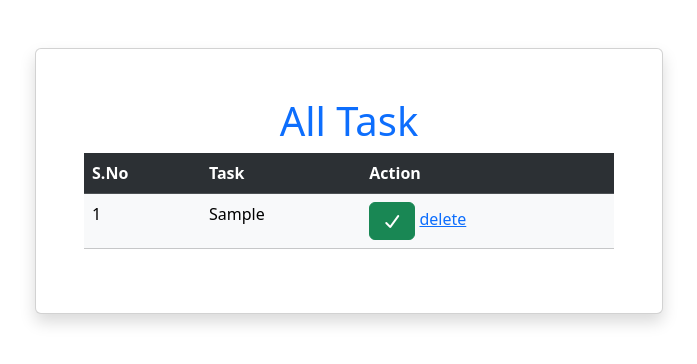
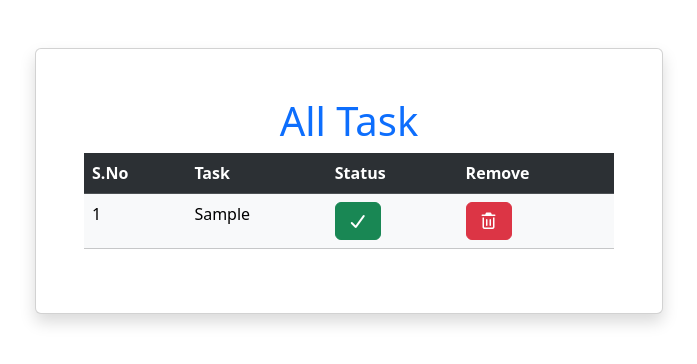
Before and after one commit to abhaysingh-coder/To-Do-List-Web-Application-Django, a Django app: page /alltask/ in a window 1280 px wide. Shown: the top 364 px of the page, without its empty margins (291-988 px from the left). Run offline with Django 5.2, Linux system fonts and the light colour scheme; tables that the repository leaves empty hold one stand-in row (values such as "Sample post"); some libraries are stand-ins or nearby versions.

Commit message:
Remove delete link from task buttons in all_task.html

```diff
--- a/myapp/templates/all_task.html
+++ b/myapp/templates/all_task.html
@@ -29,7 +29,8 @@
                             <tr class="table-dark">
                                 <th>S.No</th>
                                 <th>Task</th>
-                                <th>Action</th>
+                                <th>Status</th>
+                                <th>Remove</th>
                             </tr>
                             {% for t in task %}
                                 <tr class="table-light">
@@ -40,16 +41,19 @@
                                         <button type="button" class="btn btn-danger">
                                             <i class="fa-regular fa-circle-xmark"></i>
                                         </button>
-                                        <a href="{% url 'delete' t.id%}">delete</a>
                                     </td>
                                     {% else %}
                                     <td>
                                         <button type="button" class="btn btn-success">
                                             <i class="fa-solid fa-check"></i>
                                         </button>
-                                        <a href="{% url 'delete' t.id%}">delete</a>
                                     </td>
                                     {% endif %}
+                                    <td>
+                                        <a href="{% url 'delete' t.id %}" class="btn btn-danger">
+                                            <i class="fa-regular fa-trash-can"></i>
+                                        </a>
+                                    </td>
                                 </tr>
                             {% endfor %}
                         </table>
```
